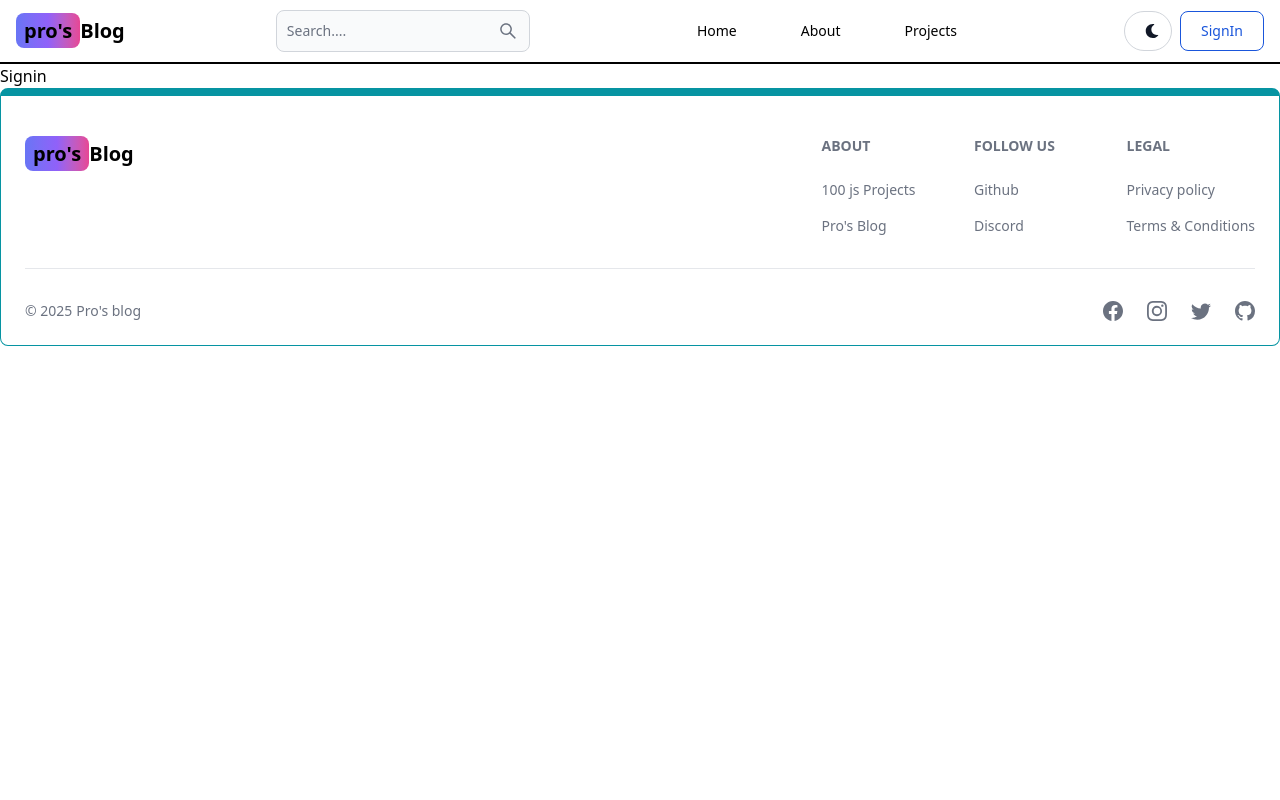
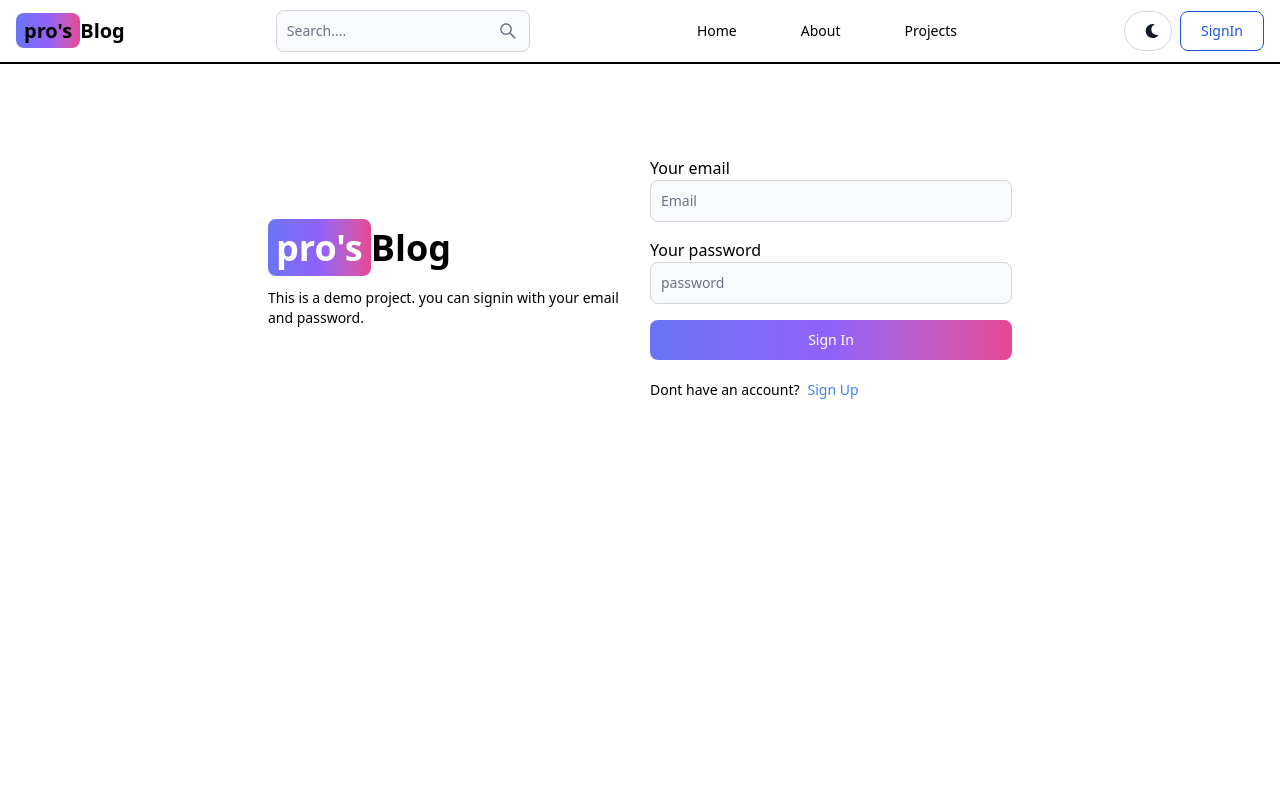
Before and after one commit to ghimireprashanna/mern-blog, a React app in the folder client/: page /signin in a window 1280 px wide. Shown: the top 800 px of the page. Built offline with nearby package versions, Linux system fonts and the light colour scheme; the HTML template or start-up script is replaced by a standard one.

Commit message:
complete signin page functionality

```diff
--- a/client/src/pages/Signin.jsx
+++ b/client/src/pages/Signin.jsx
@@ -1,9 +1,120 @@
-import React from 'react'
+import { Alert, Button, Spinner, TextInput } from "flowbite-react";
+import React, { useState } from "react";
+import { Link, useNavigate } from "react-router-dom";
 
 const Signin = () => {
+  const [formData, setFormData] = useState({});
+  const [errorMessage, setErrorMessage] = useState(null);
+  const [Loading, setLoading] = useState(false);
+  const navigate= useNavigate()
+
+  const handleChange = (e) => {
+    setFormData({ ...formData, [e.target.id]: e.target.value.trim() });
+  };
+
+  const handleSubmit = async (e) => {
+    e.preventDefault();
+    if ( !formData.email || !formData.password) {
+      return setErrorMessage("please fill out all fields");
+    }
+    try {
+      setLoading(true);
+      setErrorMessage(null);
+      const res = await fetch("/api/auth/signin", {
+        method: "POST",
+        headers: { "Content-Type": "application/json" },
+        body: JSON.stringify(formData),
+      });
+      const data = await res.json();
+      if(data.success=== false){
+        return setErrorMessage(data.message)
+      }
+      setLoading(false)
+      if(res.ok){
+        navigate('/')
+      }
+    } catch (error) {
+      setErrorMessage(error.message);
+            setLoading(false)
+
+    }
+  };
+
   return (
-    <div>Signin</div>
-  )
-}
+    <div className="min-h-screen mt-20">
+      <div className="flex p-3 max-w-3xl mx-auto flex-col md:flex-row md:items-center gap-5">
+        {/* left */}
+        <div className="flex-1">
+          <Link to={"/"} className="font-bold  text-4xl">
+            <span className="px-2 py-1 bg-gradient-to-r from-indigo-500 via-purple-500 to-pink-500 rounded-lg text-white">
+              pro's
+            </span>
+            Blog
+          </Link>
+          <p className="text-sm mt-5">
+            This is a demo project. you can signin with your email and password.
+          </p>
+        </div>
+        {/* Right */}
+        <div className="flex-1">
+          <form
+            className="flex max-w-md flex-col gap-4"
+            onSubmit={handleSubmit}
+          >
 
-export default Signin
+            <div>
+              <label>Your email</label>
+
+              <TextInput
+                placeholder="Email"
+                id="email"
+                type="email"
+                onChange={handleChange}
+              />
+            </div>
+            <div>
+              <label htmlFor="password1">Your password</label>
+
+              <TextInput
+                placeholder="password"
+                id="password"
+                type="password"
+                onChange={handleChange}
+              />
+            </div>
+
+            <Button
+              type="submit"
+              disabled={Loading}
+              className="bg-gradient-to-r from-indigo-500 via-purple-500 to-pink-500"
+            >
+              {
+                Loading ? (
+                  <>
+                  <Spinner size="sm"/>
+                  <span className="pl-3">Loading</span>
+                  </>
+                ): 'Sign In'
+              }
+
+            </Button>
+          </form>
+
+          <div className="flex text-sm gap-2 mt-5">
+            <span>Dont have an account?</span>
+            <Link to={"/signup"} className="text-blue-500">
+              Sign Up
+            </Link>
+          </div>
+          {errorMessage && (
+            <Alert className="mt-5" color="failure">
+              {errorMessage}
+            </Alert>
+          )}
+        </div>
+      </div>
+    </div>
+  );
+};
+
+export default Signin;
```
